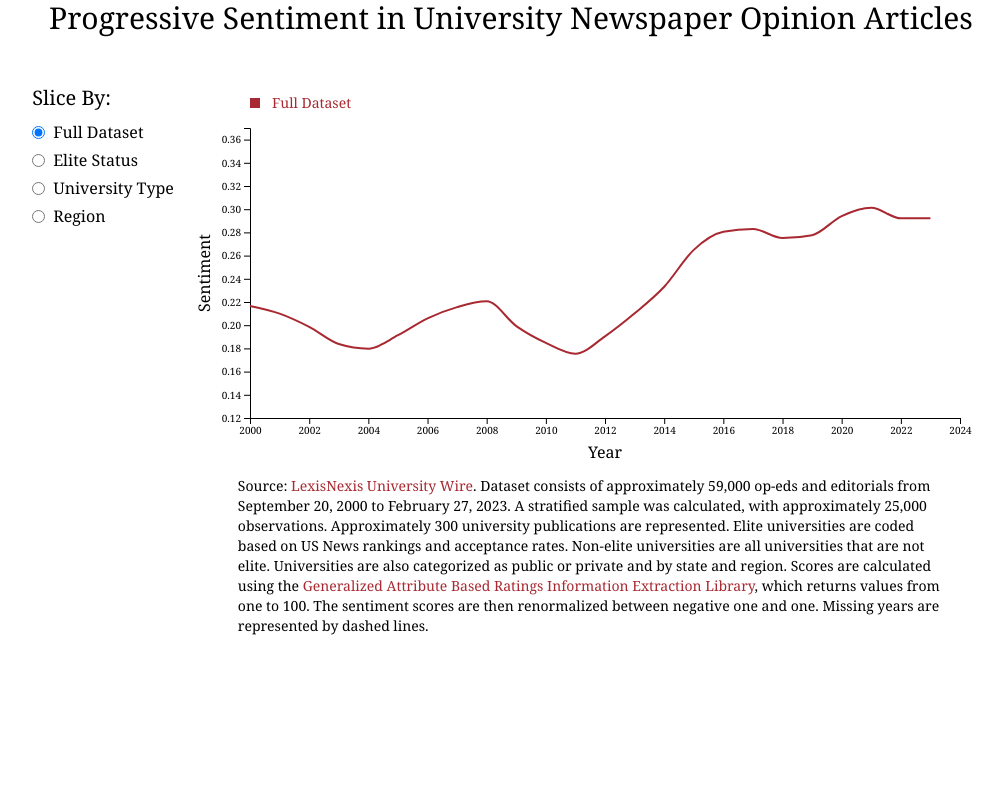
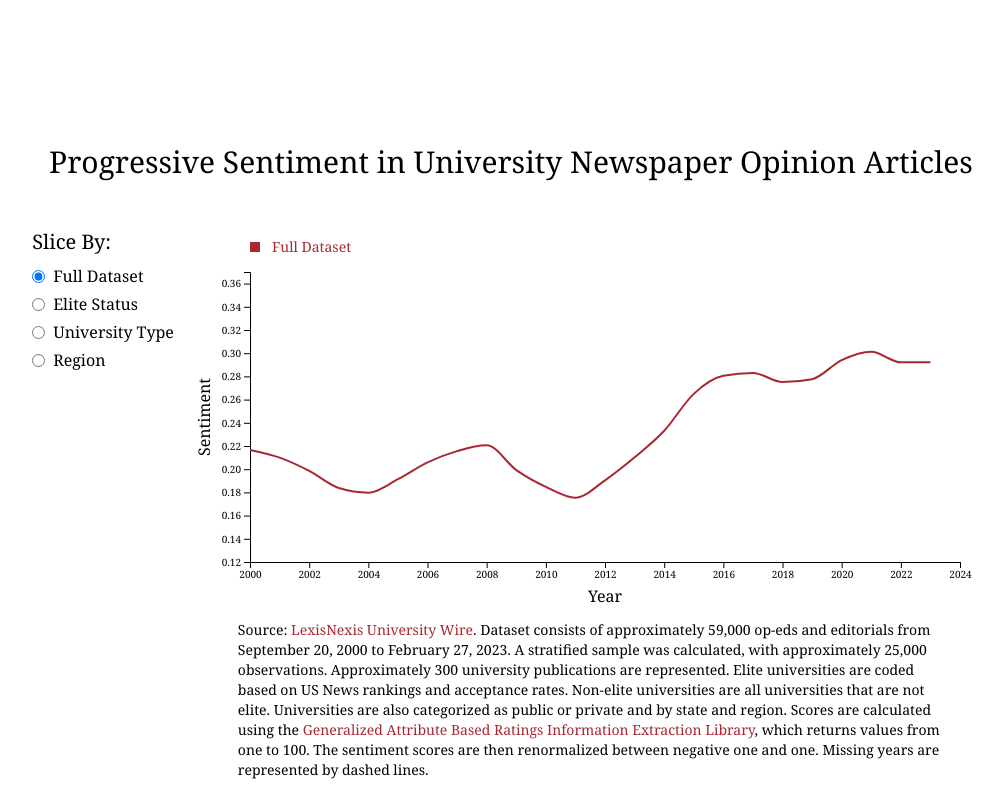
Before and after one commit to theharvardcrimson/sentiment-analysis-graphs, a React (Create React App) app: page /graph2 in a window 1280 px wide. Shown: the whole page, without its empty margins (129-1132 px from the left). Built offline with nearby package versions, Linux system fonts and the light colour scheme.

Commit message:
adjusting margins

```diff
--- a/src/Graph1Packaged.js
+++ b/src/Graph1Packaged.js
@@ -40,7 +40,8 @@ function Graph1Packaged() {
 
 
   return (
-    <GraphPackaged
+    <div className='mt-44'>
+      <GraphPackaged
       sidebarTitle="Selected Topics:"
       categories={categories}
       checkedCategories={checkedCategories}
@@ -62,7 +63,8 @@ function Graph1Packaged() {
       }
       selectedGraph={'graph1'}
       graph={<Graph1 selectedCategories={checkedCategories} categoryColors={categoryColors} />}
-    />
+      />
+    </div>
   );
 }
 
--- a/src/Graph2Packaged.js
+++ b/src/Graph2Packaged.js
@@ -24,7 +24,8 @@ function Graph2Packaged() {
     const types = ["Full Dataset", "elite_status", "university_type", "region"];
 
     return (
-        <GraphPackaged
+        <div className='mt-36'>
+            <GraphPackaged
             sidebarTitle="Slice By:"
             sidebar={
                 <div className="flex flex-col items-start space-y-1" onChange={e => setSelectedType(e.target.value)}>
@@ -38,8 +39,8 @@ function Graph2Packaged() {
             }
             selectedGraph={'graph2'}
             graph={<Graph2 type={selectedType} category={selectedCategory} />}
-        />
-
+            />
+        </div>
     );
 }
 
```
